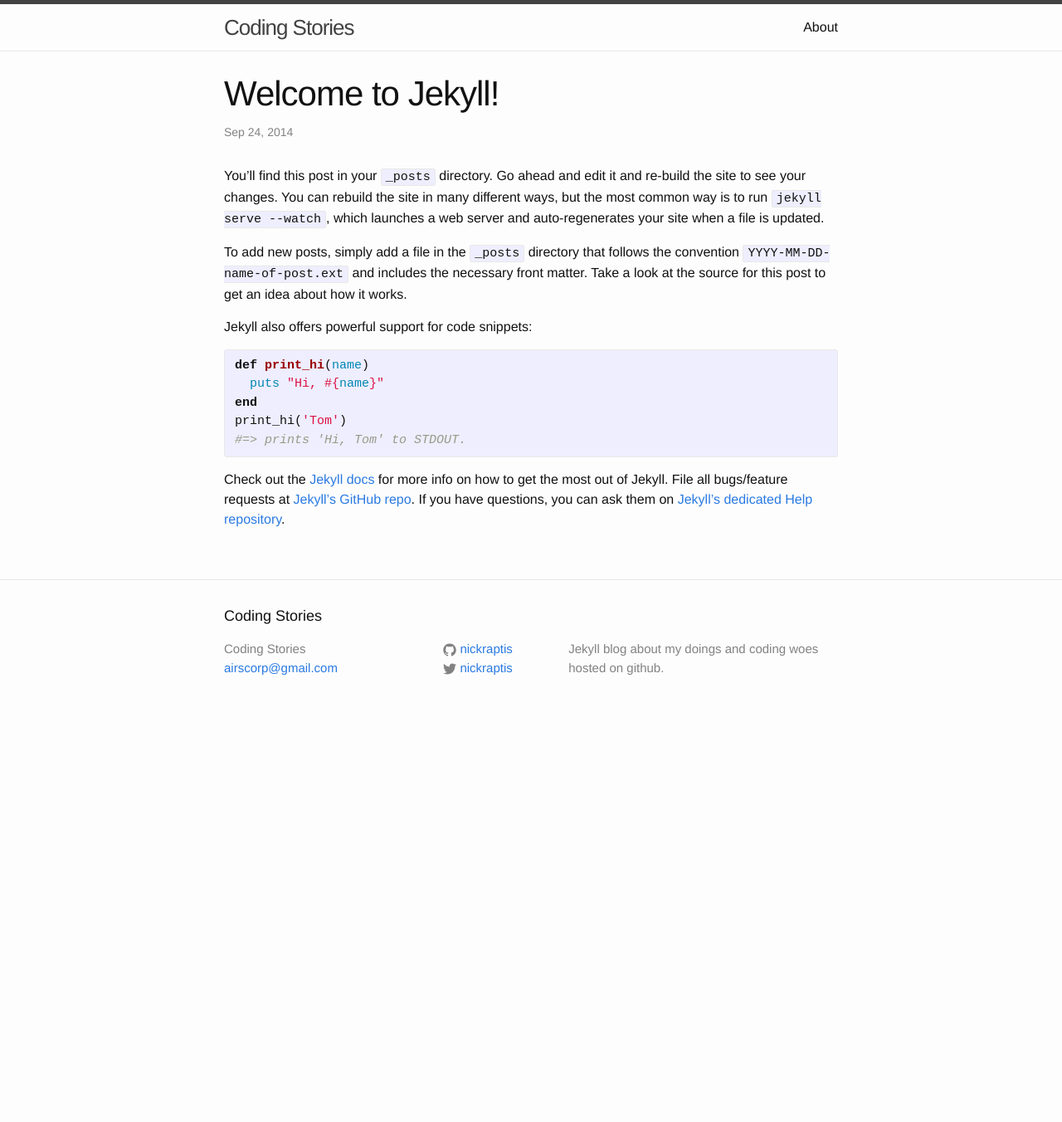
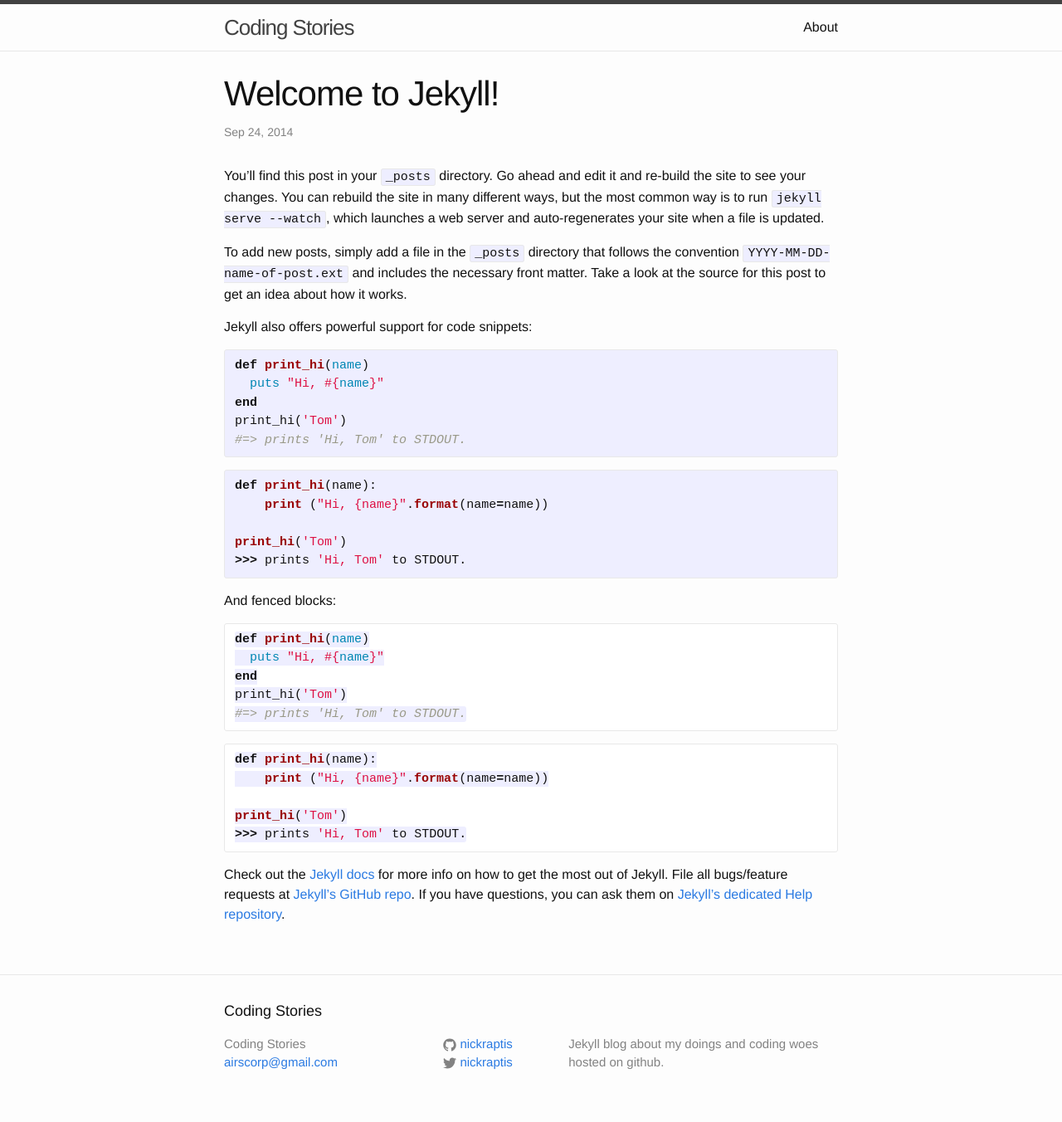
Before and after one commit to nickraptis/nickraptis.github.io, a Jekyll site: the page built from _posts/2014-09-23-welcome-to-jekyll.markdown, in a window 1280 px wide. Shown: the whole page at 83% size. Built offline with Jekyll 4.4.1, drawn with Linux system fonts in a browser that asks for light colours; Markdown is read by kramdown in place of the engine named in the settings; before the commit the page ends 900 px from its top, so only the background shows below that.

Commit message:
Add more code samples and fenced blocks in sample

````diff
--- a/_posts/2014-09-23-welcome-to-jekyll.markdown
+++ b/_posts/2014-09-23-welcome-to-jekyll.markdown
@@ -18,6 +18,32 @@
 #=> prints 'Hi, Tom' to STDOUT.
 {% endhighlight %}
 
+{% highlight python %}
+def print_hi(name):
+    print ("Hi, {name}".format(name=name))
+
+print_hi('Tom')
+>>> prints 'Hi, Tom' to STDOUT.
+{% endhighlight %}
+
+And fenced blocks:
+
+```ruby
+def print_hi(name)
+  puts "Hi, #{name}"
+end
+print_hi('Tom')
+#=> prints 'Hi, Tom' to STDOUT.
+```
+
+```python
+def print_hi(name):
+    print ("Hi, {name}".format(name=name))
+
+print_hi('Tom')
+>>> prints 'Hi, Tom' to STDOUT.
+```
+
 Check out the [Jekyll docs][jekyll] for more info on how to get the most out of Jekyll. File all bugs/feature requests at [Jekyll’s GitHub repo][jekyll-gh]. If you have questions, you can ask them on [Jekyll’s dedicated Help repository][jekyll-help].
 
 [jekyll]:      http://jekyllrb.com
````
